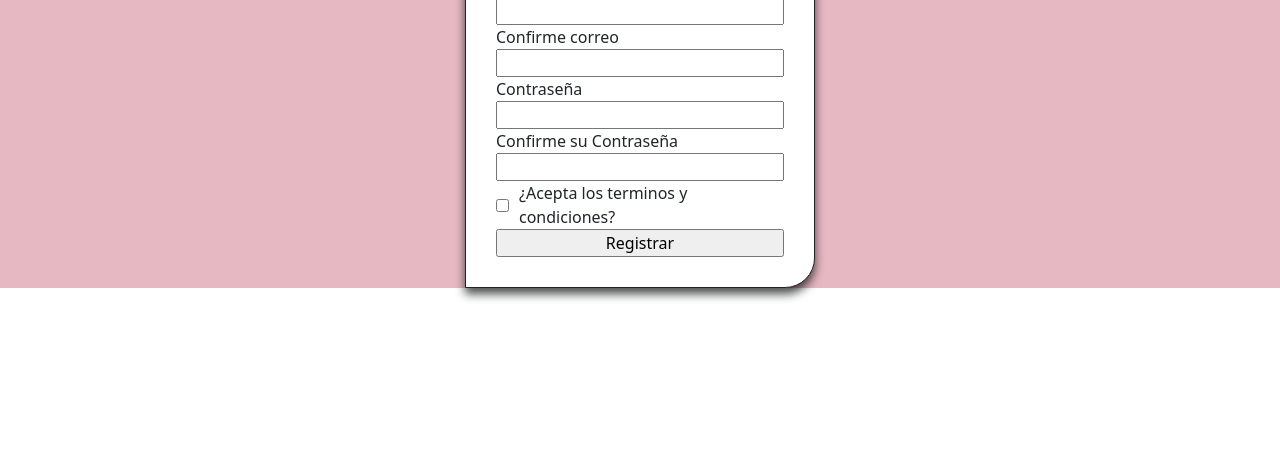
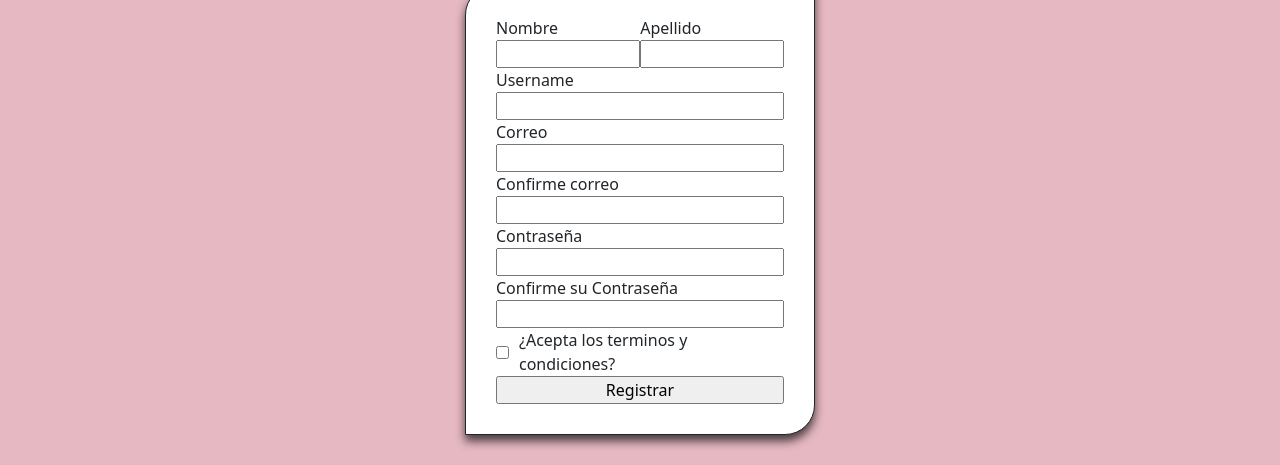
Before and after one commit to Softrotx/DW_entregaFinalFuentes, a website: page pages/registro.html in a window 1280 px wide. Shown: the part 294-759 px from the top of the page. Drawn offline with nearby package versions, Linux system fonts and the light colour scheme; a web font is replaced by a local one.

Commit message:
cambios menores

```diff
--- a/SASS/pages/_registro.scss
+++ b/SASS/pages/_registro.scss
@@ -1,7 +1,11 @@
+.bg-registro{
+    background-color: $rosaCl;
+}
+
 .registro {
     width: 100%;
     background-color: #e6b8c2;
-    height: 100%;
+    height: 800px;
         display: flex;
         justify-content: center;
         align-items: center;
--- a/pages/registro.html
+++ b/pages/registro.html
@@ -16,7 +16,7 @@
 
 </head>
 
-<body>
+<body class="bg-registro">
     <header class="sticky-top">
         <!-- Logo + nombre -->
 
```
Also changed, not shown: index.html (+2 -2 lines), css/style.css, 1 other file.
